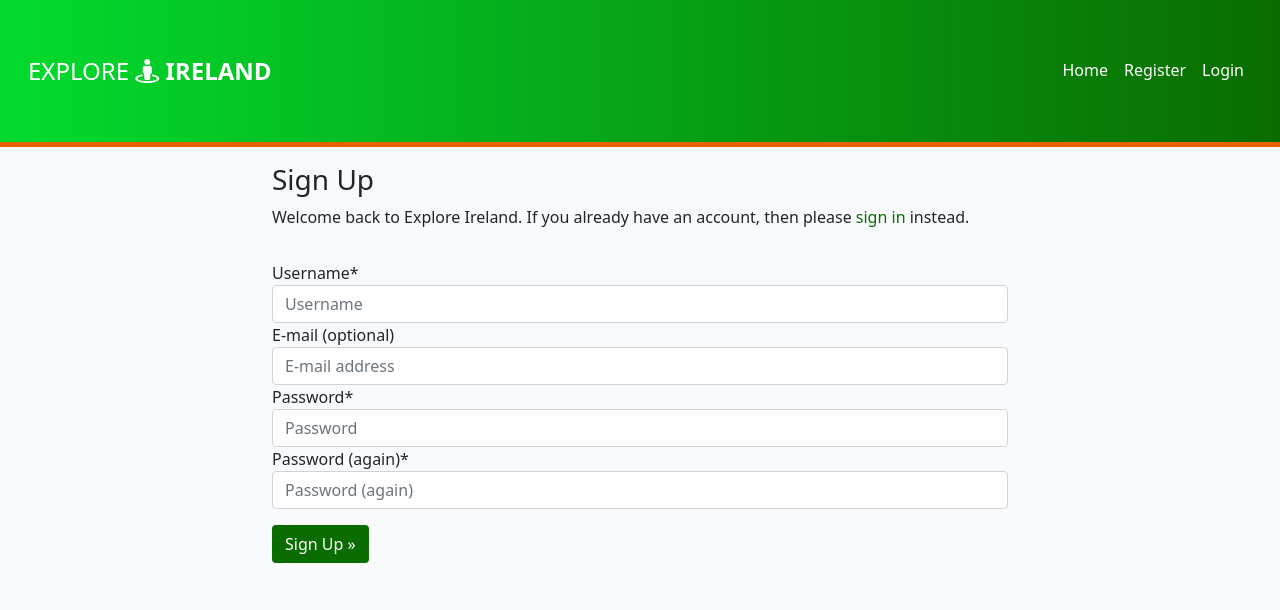
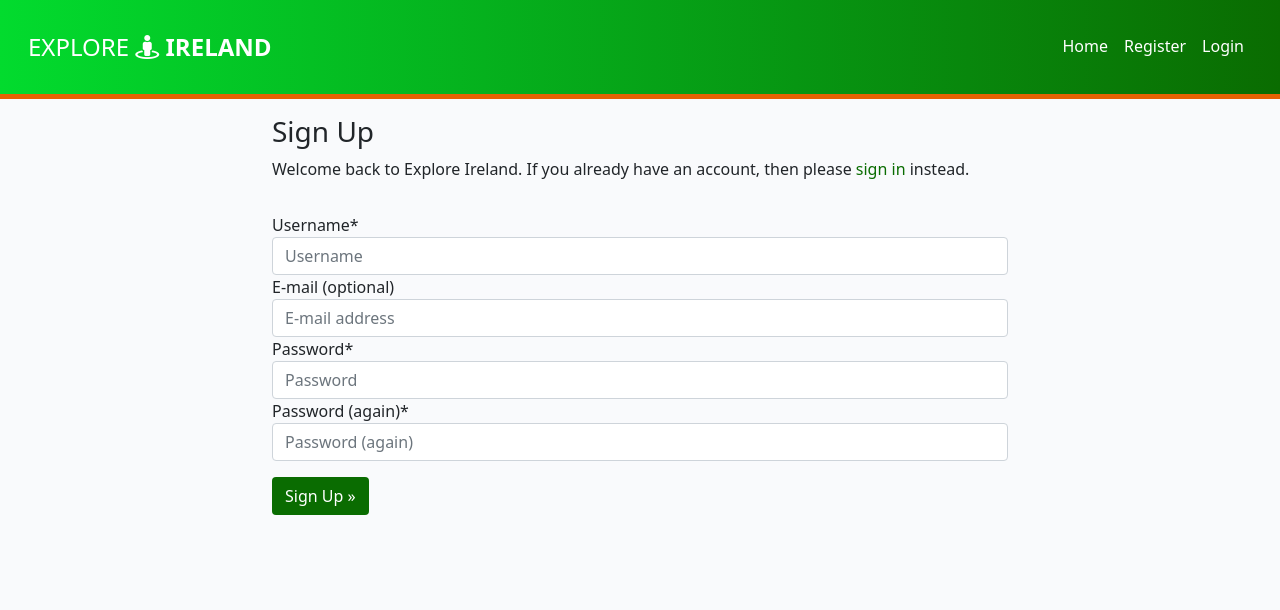
Before and after one commit to Code-Institute-Submissions/kevinjohnkiely-explore-ireland-project-4_SEpResub, a Django app: page /accounts/signup/ in a window 1280 px wide. Shown: the top 610 px of the page. Run offline with Django 3.2, Linux system fonts and the light colour scheme; some libraries are stand-ins or nearby versions.

Commit message:
Change padding in header

```diff
--- a/templates/base.html
+++ b/templates/base.html
@@ -29,7 +29,7 @@
 
     <!-- Navigation -->
 
-    <nav class="navbar navbar-expand-lg navbar-dark bg-gradient-dark-greens py-sm-5 px-3">
+    <nav class="navbar navbar-expand-lg navbar-dark bg-gradient-dark-greens py-sm-4 px-3">
         <div class="container-fluid">
             <a class="navbar-brand" href="{% url 'home' %}">EXPLORE <i class="fas fa-street-view"></i>
                 <strong>IRELAND</strong></a>
```
